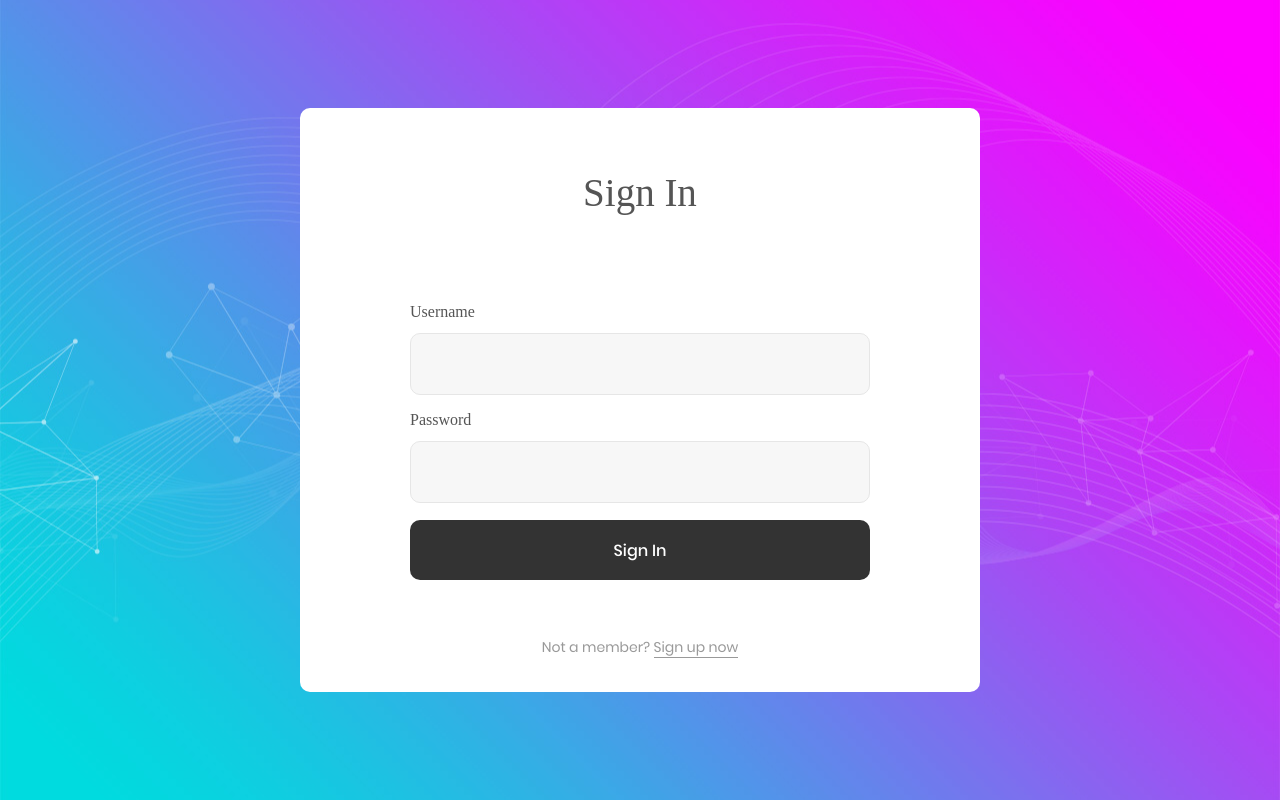
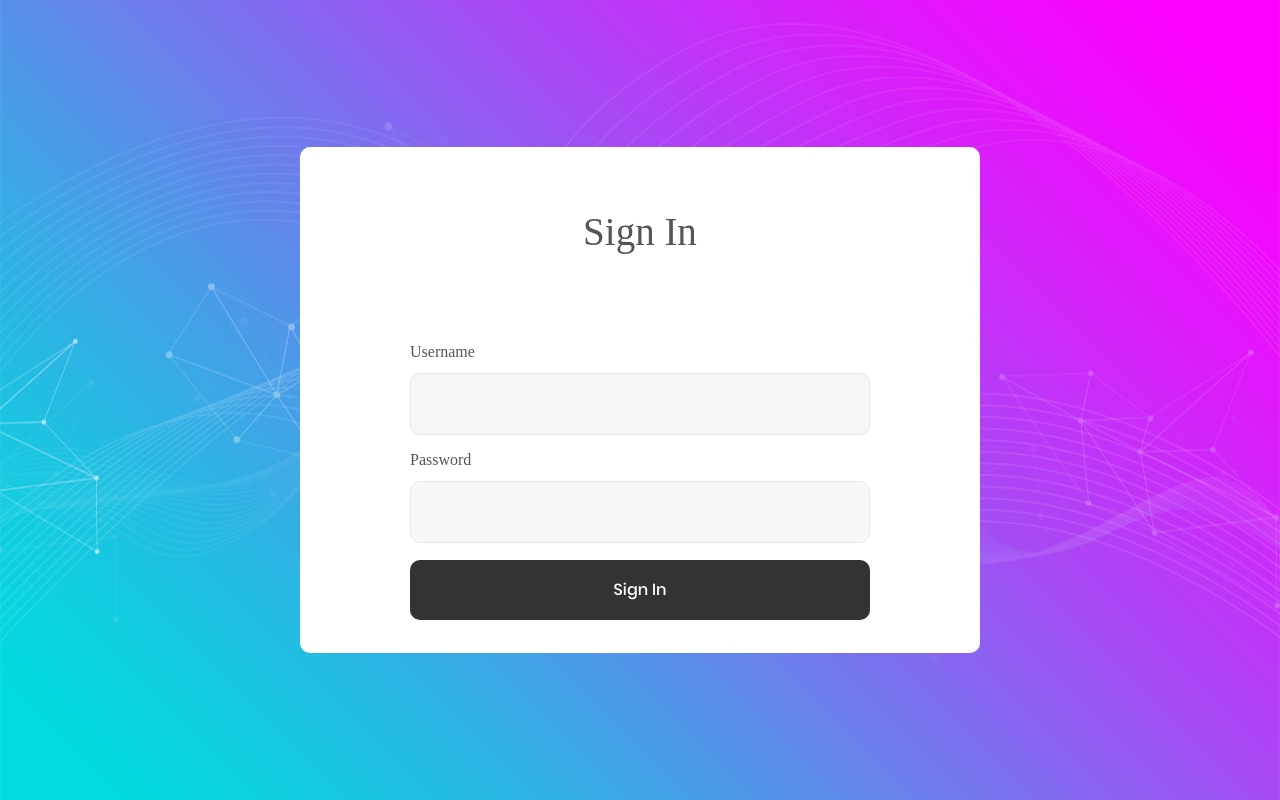
Before and after one commit to coachontheroach/CarSecurityPi, a PHP site: page /login.php in a window 1280 px wide. Run offline with PHP 8.4, Linux system fonts and the light colour scheme; data that the repository does not hold is empty; style sheets or scripts are compiled from the project's sources; some web fonts are replaced.

Commit message:
Remove the signup button

```diff
--- a/resources/includes/footer.php
+++ b/resources/includes/footer.php
@@ -12,16 +12,7 @@
 <div class="container-login100-form-btn m-t-17">
   <button class="login100-form-btn">
     Sign In
-  </button href="data.html">
-</div>
-<div class="w-full text-center p-t-55">
-<span class="txt2">
-Not a member?
-</span>
-
-<a href="#" class="txt2 bo1">
-Sign up now
-</a>
+  </button>
 </div>
 </form>
 </div>
```
